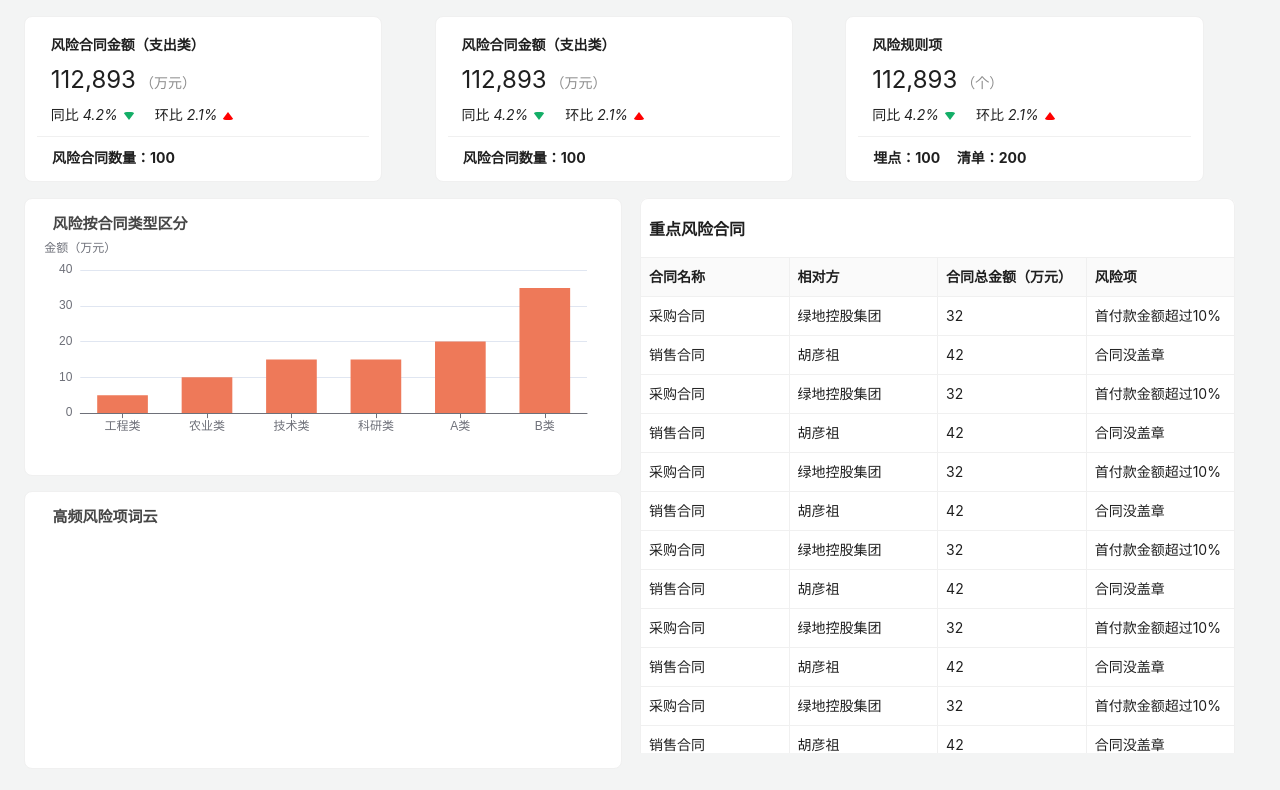
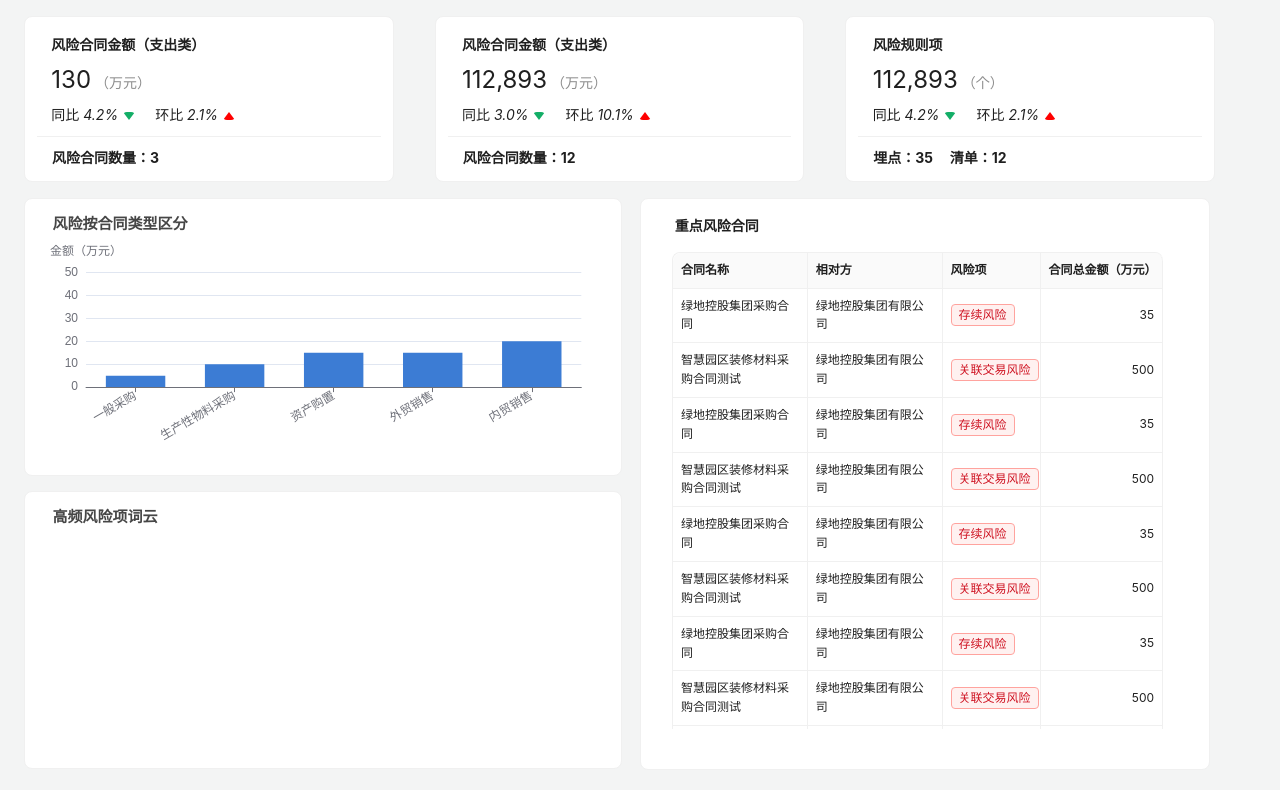
Before and after one commit to 1Garden/chart-demo, a React (Vite) app in the folder vite-chart/: page / in a window 1280 px wide. Shown: the top 790 px of the page. Built offline with nearby package versions, Linux system fonts and the light colour scheme; a web font is replaced by a local one.

Commit message:
优化样式

```diff
--- a/vite-chart/src/components/Chart/index.jsx
+++ b/vite-chart/src/components/Chart/index.jsx
@@ -41,7 +41,7 @@
 
   return (
     <>
-      <div ref={chartRef} style={{ width: '100%', height: '230%' }}></div>
+      <div ref={chartRef} style={{ width: '100%', height: '250px' }}></div>
     </>
   );
 };
--- a/vite-chart/src/pages/index.jsx
+++ b/vite-chart/src/pages/index.jsx
@@ -1,117 +1,79 @@
 import React from 'react';
-import { Col, Row, Card, Table, Statistic, Divider } from 'antd';
-import {
-  ArrowDownOutlined,
-  ArrowUpOutlined,
-  PieChartOutlined,
-} from '@ant-design/icons';
+import { Col, Row, Card, Table, Statistic, Divider, Tag } from 'antd';
 import Chart from '../components/Chart';
 import './style.css';
-import * as echarts from 'echarts';
 import 'echarts-wordcloud';
-import { Typography } from 'antd';
-
-
-const { Title } = Typography;
 
 const dataSource = [
   {
     key: '1',
-    name: '采购合同',
-    com: '绿地控股集团',
-    money: 32,
-    risk: '首付款金额超过10%',
+    name: '绿地控股集团采购合同',
+    com: '绿地控股集团有限公司',
+    money: 35,
+    risk: '存续风险',
   },
   {
     key: '2',
-    name: '销售合同',
-    com: '胡彦祖',
-    money: 42,
-    risk: '合同没盖章',
+    name: '智慧园区装修材料采购合同测试',
+    com: '绿地控股集团有限公司',
+    money: 500,
+    risk: '关联交易风险',
   },
   {
     key: '3',
-    name: '采购合同',
-    com: '绿地控股集团',
-    money: 32,
-    risk: '首付款金额超过10%',
+    name: '绿地控股集团采购合同',
+    com: '绿地控股集团有限公司',
+    money: 35,
+    risk: '存续风险',
   },
   {
     key: '4',
-    name: '销售合同',
-    com: '胡彦祖',
-    money: 42,
-    risk: '合同没盖章',
+    name: '智慧园区装修材料采购合同测试',
+    com: '绿地控股集团有限公司',
+    money: 500,
+    risk: '关联交易风险',
   },
   {
     key: '5',
-    name: '采购合同',
-    com: '绿地控股集团',
-    money: 32,
-    risk: '首付款金额超过10%',
+    name: '绿地控股集团采购合同',
+    com: '绿地控股集团有限公司',
+    money: 35,
+    risk: '存续风险',
   },
   {
     key: '6',
-    name: '销售合同',
-    com: '胡彦祖',
-    money: 42,
-    risk: '合同没盖章',
+    name: '智慧园区装修材料采购合同测试',
+    com: '绿地控股集团有限公司',
+    money: 500,
+    risk: '关联交易风险',
   },
   {
     key: '7',
-    name: '采购合同',
-    com: '绿地控股集团',
-    money: 32,
-    risk: '首付款金额超过10%',
+    name: '绿地控股集团采购合同',
+    com: '绿地控股集团有限公司',
+    money: 35,
+    risk: '存续风险',
   },
   {
     key: '8',
-    name: '销售合同',
-    com: '胡彦祖',
-    money: 42,
-    risk: '合同没盖章',
+    name: '智慧园区装修材料采购合同测试',
+    com: '绿地控股集团有限公司',
+    money: 500,
+    risk: '关联交易风险',
   },
   {
     key: '9',
-    name: '采购合同',
-    com: '绿地控股集团',
-    money: 32,
-    risk: '首付款金额超过10%',
+    name: '智慧园区装修材料采购合同测试',
+    com: '绿地控股集团有限公司',
+    money: 500,
+    risk: '关联交易风险',
   },
   {
     key: '10',
-    name: '销售合同',
-    com: '胡彦祖',
-    money: 42,
-    risk: '合同没盖章',
-  },
-  {
-    key: '5',
-    name: '采购合同',
-    com: '绿地控股集团',
-    money: 32,
-    risk: '首付款金额超过10%',
-  },
-  {
-    key: '6',
-    name: '销售合同',
-    com: '胡彦祖',
-    money: 42,
-    risk: '合同没盖章',
-  },
-  {
-    key: '7',
-    name: '采购合同',
-    com: '绿地控股集团',
-    money: 32,
-    risk: '首付款金额超过10%',
-  },
-  {
-    key: '8',
-    name: '销售合同',
-    com: '胡彦祖',
-    money: 42,
-    risk: '合同没盖章',
+    name: '智慧园区装修材料采购合同测试',
+    com: '绿地控股集团有限公司',
+    money: 500,
+    risk: '关联交易风险',
   },
 ];
 
@@ -120,21 +82,35 @@
     title: '合同名称',
     dataIndex: 'name',
     key: 'name',
+    className: 'miniFont',
   },
   {
     title: '相对方',
     dataIndex: 'com',
     key: 'com',
+    className: 'miniFont',
+  },
+  {
+    title: '风险项',
+    dataIndex: 'risk',
+    key: 'risk',
+    width: '20%',
+    className: 'miniFont',
+    render: (a) => {
+      return (
+        <Tag color="red" key={a}>
+          {a}
+        </Tag>
+      );
+    },
   },
   {
     title: '合同总金额（万元）',
     dataIndex: 'money',
     key: 'money',
-  },
-  {
-    title: '风险项',
-    dataIndex: 'risk',
-    key: 'risk',
+    className: 'miniFont',
+    width: '25%',
+    align: 'right',
   },
 ];
 
@@ -150,54 +126,17 @@
   tooltip: {
     show: true,
   },
-  // series: [
-  //   {
-  //     name: '高频风险项',
-  //     type: 'wordCloud',
-  //     size: ['9%', '99%'],
-  //     sizeRange: [6, 40],
-  //     textRotation: [0, 45, 90, -45],
-  //     rotationRange: [-45, 90],
-  //     //shape: 'circle',
-  //     textPadding: 0,
-  //     autoSize: {
-  //       enable: true,
-  //       minSize: 6,
-  //     },
-  //     textStyle: {
-  //       normal: {
-  //         color: function () {
-  //           return (
-  //             'rgb(' +
-  //             [
-  //               Math.round(Math.random() * 160),
-  //               Math.round(Math.random() * 160),
-  //               Math.round(Math.random() * 160),
-  //             ].join(',') +
-  //             ')'
-  //           );
-  //         },
-  //       },
-  //       emphasis: {
-  //         shadowBlur: 10,
-  //         shadowColor: '#333',
-  //       },
-  //     },
-  //     top: '15%',
-  //     left: '5%',
-  //     right: '1%',
-  //     bottom: '1%',
-  //     width: '90%',
-  //     data: [],
-  //   },
-  // ],
   series: [
     {
       type: 'wordCloud',
       gridSize: 20,
-      sizeRange: [12, 50],
+      sizeRange: [3, 50],
       rotationRange: [0, 0],
       shape: 'circle',
+      left: 'center',
+      top: 'center',
+      width: '90%',
+      height: '80%',
       textStyle: {
         color: function () {
           return (
@@ -210,7 +149,6 @@
             ')'
           );
         },
-
         emphasis: {
           shadowBlur: 10,
           shadowColor: '#333',
@@ -219,36 +157,71 @@
       data: [],
     },
   ],
+  grid: {
+    left: '5%',
+    right: '5%',
+    top: '30%',
+    bottom: '3%',
+    containLabel: true,
+  },
 };
 
-let JsonList = [];
-
-JsonList.push(
-  {
-    name: '资质风险',
-    value: 10,
-  },
-  {
-    name: '信用风险',
-    value: 20,
-  },
-  {
-    name: '舆情风险',
-    value: 20,
-  },
-  {
-    name: '合同到期风险',
-    value: 50,
-  },
-  {
-    name: '合同逾期风险',
-    value: 50,
-  },
+let JsonList = [
   {
     name: '合同倒签风险',
-    value: 100,
+    value: 101,
+  },
+];
+
+let list = [
+  '存续风险',
+  '资质风险',
+  '信用风险',
+  '舆情风险',
+  '资信变化风险',
+  '历史合作异常风险',
+  '相对方评级风险',
+  '纠纷案件风险',
+  '初次合作风险',
+  '新纠纷案件风险',
+  '合作问题风险',
+  '合同倒签风险',
+  '制式模板风险',
+  '关联交易风险',
+  '重点涉外风险',
+  '红线条款风险',
+  '保密条款风险',
+  '合同到期风险',
+  '合同逾期风险',
+  '超额支付风险',
+  '频繁变更风险',
+  '风险处置风险',
+  '人员变动风险',
+  '首付款校验（支出类）',
+  '首付款校验（收入类）',
+  '质保金校验',
+  '预付款校验',
+  '违约金校验',
+  '定金校验',
+  '预算校验',
+  '应付到期预警',
+  '应收到期预警',
+  '应付逾期预警',
+  '应收逾期预警',
+  '已开票未收款预警',
+  '采购限价',
+  '标的物风险',
+  '逾期交货风险',
+  '交货不足风险',
+  '交货质量风险',
+];
+
+for (let name of list) {
+  JsonList.push({
+    name,
+    value: parseInt(50 * Math.random()),
+  });
 }
-);
 
 wordCloudOption.series[0].data = JsonList;
 
@@ -263,26 +236,41 @@
     },
     top: '1%',
   },
-  color: ['#ee7959', '#108b96', '#b7d332', '#a6559d', '#9b8ea9'],
+  // color: ['#ee7959', '#108b96', '#b7d332', '#a6559d', '#9b8ea9'],
   tooltip: {
     trigger: 'axis',
     axisPointer: {
       // 坐标轴指示器，坐标轴触发有效
       type: 'shadow', // 默认为直线，可选为：'line' | 'shadow'
     },
+    // params 具体信息看下方
+    formatter: function (params) {
+      let result = params[0].name + '<br />';
+      params.forEach(function (item) {
+        // item.marker是自带的小圆点标识
+        result +=
+          item.marker + item.seriesName + ': ' + item.value + ' (万元)<br />';
+      });
+      return result;
+    },
   },
   grid: {
-    left: '4%',
-    right: '4%',
-    bottom: '3%',
+    left: '5%',
+    right: '5%',
+    top: '25%',
+    bottom: '5%',
     containLabel: true,
   },
   xAxis: [
     {
       type: 'category',
-      data: ['工程类', '农业类', '技术类', '科研类', 'A类', 'B类'],
+      data: ['一般采购', '生产性物料采购', '资产购置', '外贸销售', '内贸销售'],
       axisTick: {
         alignWithLabel: true,
+      },
+      axisLabel: {
+        interval: 0,
+        rotate: 30,
       },
     },
   ],
@@ -297,8 +285,8 @@
       name: '合同金额合计',
       type: 'bar',
       barWidth: '60%',
-      data: [5, 10, 15, 15, 20, 35],
-      color: ['#ee7959', '#108b96', '#b7d332', '#a6559d', '#9b8ea9'],
+      data: [5, 10, 15, 15, 20, 50],
+      color: '#3c7cd4',
     },
   ],
 };
@@ -308,7 +296,42 @@
     <div id="main">
       <Row className="row">
         <Col span={8} className="col">
-          <Card size="small" style={{ width: '28vw' }}>
+          <Card size="small" style={{ width: '90%' }}>
+            <Row>
+              <Col span={1}></Col>
+              <Col span={16}>
+                <h4 style={{ marginTop: '5px', marginBottom: '5px' }}>
+                  风险合同金额（支出类）
+                </h4>
+                <Statistic
+                  title=""
+                  value={130}
+                  suffix={<div class="ant-statistic-title">（万元）</div>}
+                  style={{ marginBottom: '5px' }}
+                />
+                <span>
+                  同比&nbsp;
+                  <i>
+                    4.2%<b id="triangle-down"></b>
+                  </i>
+                  环比&nbsp;
+                  <i>
+                    2.1%<b id="triangle-up"></b>
+                  </i>
+                </span>
+              </Col>
+              <Col span={6}>{/* <i class="iconfont">&#xe995;</i> */}</Col>
+            </Row>
+            <Divider style={{ margin: '10px 0' }} />
+            <h4
+              style={{ marginTop: '0', marginBottom: '0', marginLeft: '15px' }}
+            >
+              风险合同数量：3
+            </h4>
+          </Card>
+        </Col>
+        <Col span={8} className="col">
+          <Card size="small" style={{ width: '90%' }}>
             <Row>
               <Col span={1}></Col>
               <Col span={16}>
@@ -324,65 +347,26 @@
                 <span>
                   同比&nbsp;
                   <i>
-                    4.2%<b id="triangle-down"></b>
+                    3.0%<b id="triangle-down"></b>
                   </i>
                   环比&nbsp;
                   <i>
-                    2.1%<b id="triangle-up"></b>
+                    10.1%<b id="triangle-up"></b>
                   </i>
                 </span>
               </Col>
-              <Col span={6}>
-                <i class="iconfont">&#xe995;</i>
-              </Col>
+              <Col span={6}>{/* <i class="iconfont">&#xe997;</i> */}</Col>
             </Row>
             <Divider style={{ margin: '10px 0' }} />
             <h4
               style={{ marginTop: '0', marginBottom: '0', marginLeft: '15px' }}
             >
-              风险合同数量：100
+              风险合同数量：12
             </h4>
           </Card>
         </Col>
         <Col span={8} className="col">
-          <Card size="small" style={{ width: '28vw' }}>
-            <Row>
-              <Col span={1}></Col>
-              <Col span={16}>
-                <h4 style={{ marginTop: '5px', marginBottom: '5px' }}>
-                  风险合同金额（支出类）
-                </h4>
-                <Statistic
-                  title=""
-                  value={112893}
-                  suffix={<div class="ant-statistic-title">（万元）</div>}
-                  style={{ marginBottom: '5px' }}
-                />
-                <span>
-                  同比&nbsp;
-                  <i>
-                    4.2%<b id="triangle-down"></b>
-                  </i>
-                  环比&nbsp;
-                  <i>
-                    2.1%<b id="triangle-up"></b>
-                  </i>
-                </span>
-              </Col>
-              <Col span={6}>
-                <i class="iconfont">&#xe997;</i>
-              </Col>
-            </Row>
-            <Divider style={{ margin: '10px 0' }} />
-            <h4
-              style={{ marginTop: '0', marginBottom: '0', marginLeft: '15px' }}
-            >
-              风险合同数量：100
-            </h4>
-          </Card>
-        </Col>
-        <Col span={8} className="col">
-          <Card size="small" style={{ width: '28vw' }}>
+          <Card size="small" style={{ width: '90%' }}>
             <Row>
               <Col span={1}></Col>
               <Col span={16}>
@@ -406,15 +390,13 @@
                   </i>
                 </span>
               </Col>
-              <Col span={6}>
-                <i class="iconfont">&#xe994;</i>
-              </Col>
+              <Col span={6}>{/* <i class="iconfont">&#xe994;</i> */}</Col>
             </Row>
             <Divider style={{ margin: '10px 0' }} />
             <h4
               style={{ marginTop: '0', marginBottom: '0', marginLeft: '15px' }}
             >
-              埋点：100 &nbsp;&nbsp;&nbsp; 清单：200
+              埋点：35 &nbsp;&nbsp;&nbsp; 清单：12
             </h4>
           </Card>
         </Col>
@@ -436,24 +418,43 @@
           </Card>
         </Col>
         <Col span={12}>
+          <Card
+            className="chartCard"
+            style={{
+              ...cardStyle,
+              marginBottom: '15px',
+              padding: '1px',
+              height: '71.5vh',
+              width: '44.5vw',
+            }}
+          >
+            <Row>
+              <Col span={1}></Col>
+              <Col span={16}>
+                <h4 style={{ marginTop: '5px', marginBottom: '5px' }}>
+                  重点风险合同
+                </h4>
+              </Col>
+            </Row>
+
             <Table
               dataSource={dataSource}
               columns={columns}
               pagination={false}
               bordered
               size="small"
-            title={() => (
-              <Title level={5} style={{ marginTop: '10px' }}>
-                重点风险合同
-              </Title>
-            )}
               scroll={{
-              y: '57vh',
+                y: '55vh',
               }}
               style={{
-              width: '46.5vw',
+                width: '90%',
+                marginBottom: '20px',
+                marginTop: '10px',
+                marginLeft: '20px',
+                marginright: '20px',
               }}
             />
+          </Card>
         </Col>
       </Row>
     </div>
--- a/vite-chart/src/pages/style.css
+++ b/vite-chart/src/pages/style.css
@@ -21,6 +21,7 @@
   margin: 0 20px 0 5px;
   border-radius: 5px;
 }
+
 #triangle-down {
   width: 0;
   height: 0;
@@ -31,3 +32,7 @@
   margin: 0 20px 0 5px;
   border-radius: 5px;
 }
+
+.miniFont {
+  font-size: 12px;
+}
```
Lines whose indentation alone changed are shown as unchanged.
